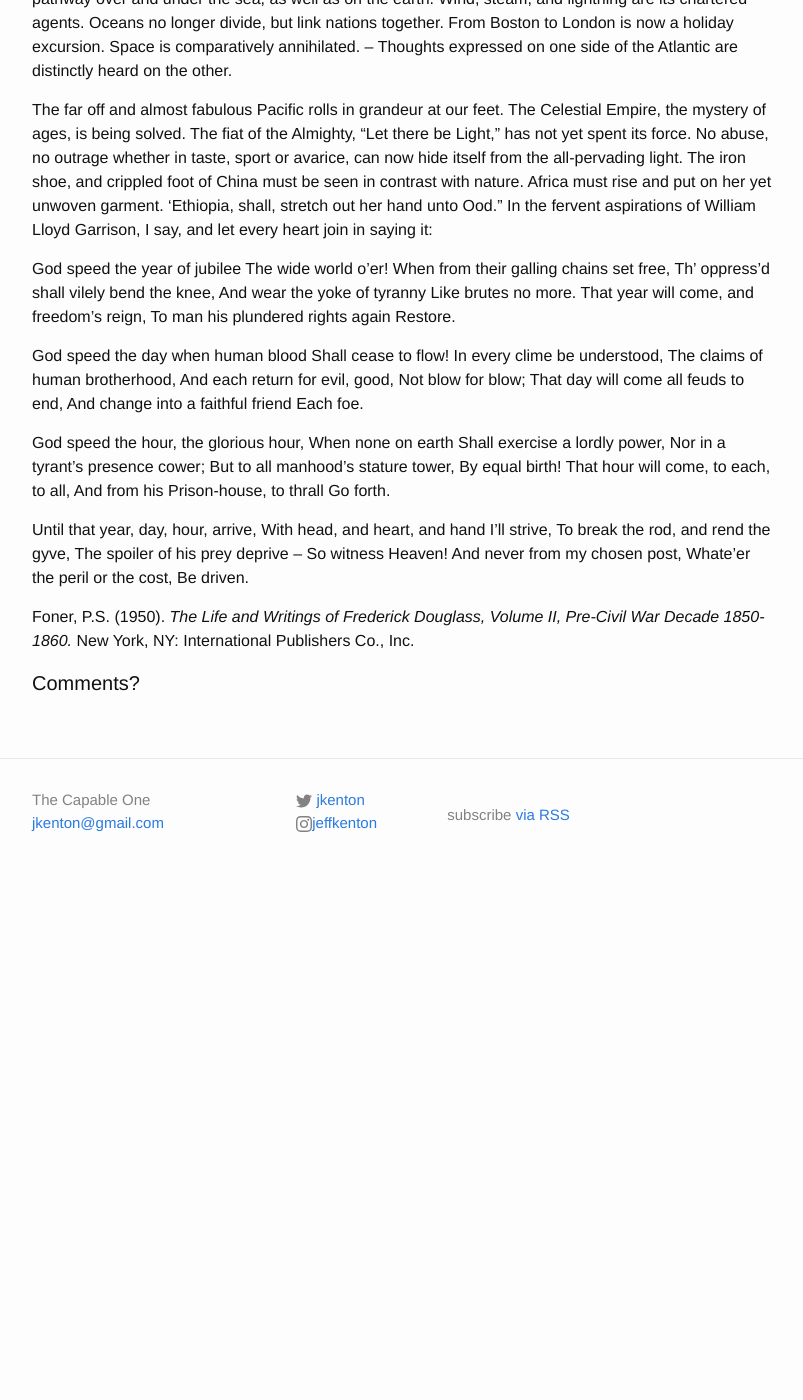
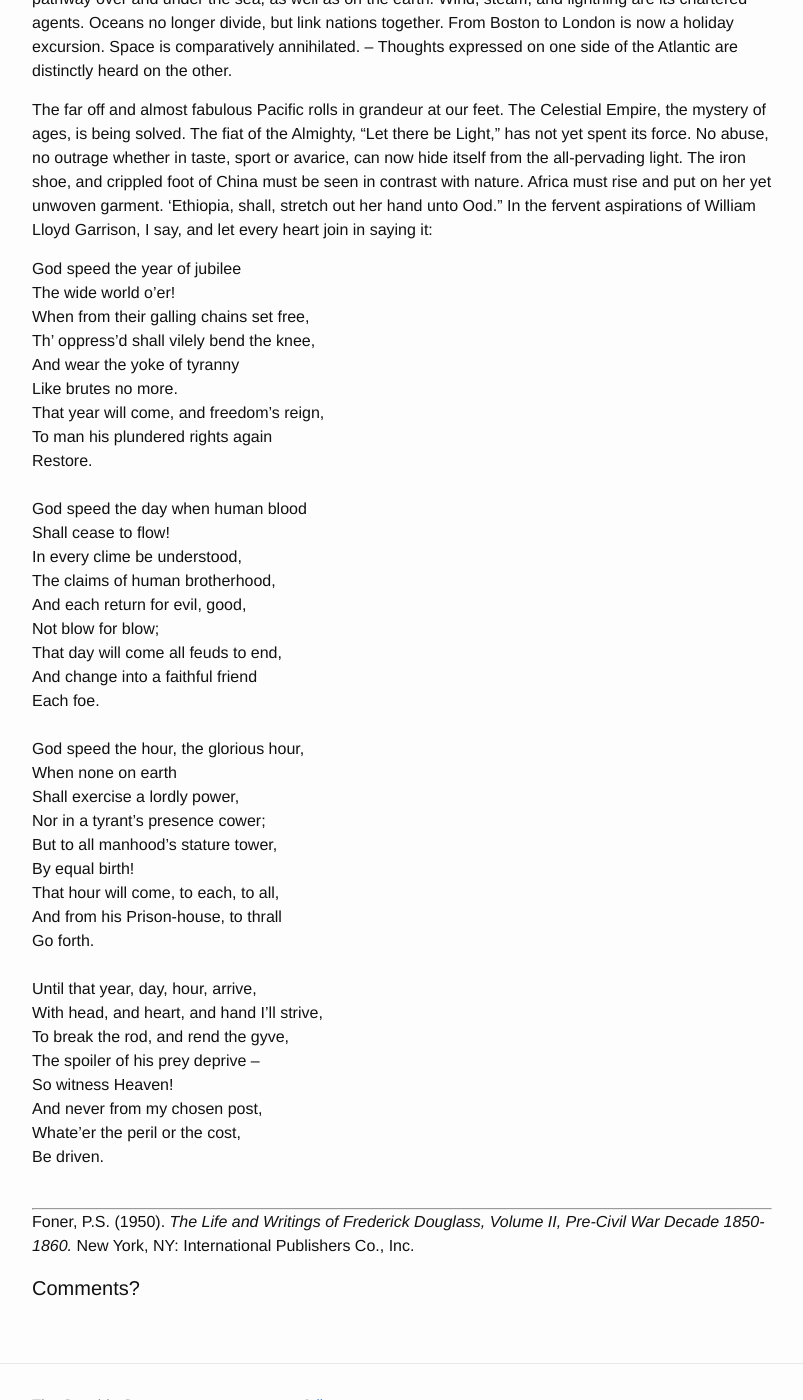
Before and after one commit to jkenton/CapableOne, a Jekyll site: the page built from _posts/2021-07-05-frederick-douglass.md, in a window 1280 px wide and 1400 px high, scrolled down 4207 px. Shown: the whole window, without its empty margins (238-1041 px from the left). Built offline with Jekyll 4.4.1, drawn with Linux system fonts in a browser that asks for light colours; comment, search, counter and statistics services are not loaded; before the commit the page ends 5101 px from its top, so only the background shows below that.

Commit message:
FD July 5 edits

```diff
--- a/_posts/2021-07-05-frederick-douglass.md
+++ b/_posts/2021-07-05-frederick-douglass.md
@@ -46,46 +46,46 @@ Go where you may, search where you will, roam through all the monarchies and des
 
 The far off and almost fabulous Pacific rolls in grandeur at our feet. The Celestial Empire, the mystery of ages, is being solved. The fiat of the Almighty, "Let there be Light," has not yet spent its force. No abuse, no outrage whether in taste, sport or avarice, can now hide itself from the all-pervading light. The iron shoe, and crippled foot of China must be seen in contrast with nature. Africa must rise and put on her yet unwoven garment. 'Ethiopia, shall, stretch out her hand unto Ood." In the fervent aspirations of William Lloyd Garrison, I say, and let every heart join in saying it:
 
-God speed the year of jubilee
-The wide world o'er!
-When from their galling chains set free,
-Th' oppress'd shall vilely bend the knee,
-And wear the yoke of tyranny
-Like brutes no more.
-That year will come, and freedom's reign,
-To man his plundered rights again
-Restore.
+God speed the year of jubilee <br />
+The wide world o'er!<br />
+When from their galling chains set free,<br />
+Th' oppress'd shall vilely bend the knee,<br />
+And wear the yoke of tyranny<br />
+Like brutes no more.<br />
+That year will come, and freedom's reign,<br />
+To man his plundered rights again<br />
+Restore.<br />
+<br />
+God speed the day when human blood<br />
+Shall cease to flow!<br />
+In every clime be understood,<br />
+The claims of human brotherhood,<br />
+And each return for evil, good,<br />
+Not blow for blow;<br />
+That day will come all feuds to end,<br />
+And change into a faithful friend<br />
+Each foe.<br />
+<br />
+God speed the hour, the glorious hour,<br />
+When none on earth<br />
+Shall exercise a lordly power,<br />
+Nor in a tyrant's presence cower;<br />
+But to all manhood's stature tower,<br />
+By equal birth!<br />
+That hour will come, to each, to all,<br />
+And from his Prison-house, to thrall<br />
+Go forth.<br />
+<br />
+Until that year, day, hour, arrive,<br />
+With head, and heart, and hand I'll strive,<br />
+To break the rod, and rend the gyve,<br />
+The spoiler of his prey deprive --<br />
+So witness Heaven!<br />
+And never from my chosen post,<br />
+Whate'er the peril or the cost,<br />
+Be driven.<br />
+<br />
 
-God speed the day when human blood
-Shall cease to flow!
-In every clime be understood,
-The claims of human brotherhood,
-And each return for evil, good,
-Not blow for blow;
-That day will come all feuds to end,
-And change into a faithful friend
-Each foe.
-
-God speed the hour, the glorious hour,
-When none on earth
-Shall exercise a lordly power,
-Nor in a tyrant's presence cower;
-But to all manhood's stature tower,
-By equal birth!
-That hour will come, to each, to all,
-And from his Prison-house, to thrall
-Go forth.
-
-Until that year, day, hour, arrive,
-With head, and heart, and hand I'll strive,
-To break the rod, and rend the gyve,
-The spoiler of his prey deprive --
-So witness Heaven!
-And never from my chosen post,
-Whate'er the peril or the cost,
-Be driven.
-
-
-
+---
 
 Foner, P.S. (1950). *The Life and Writings of Frederick Douglass, Volume II, Pre-Civil War Decade 1850-1860.* New York, NY: International Publishers Co., Inc.
```
